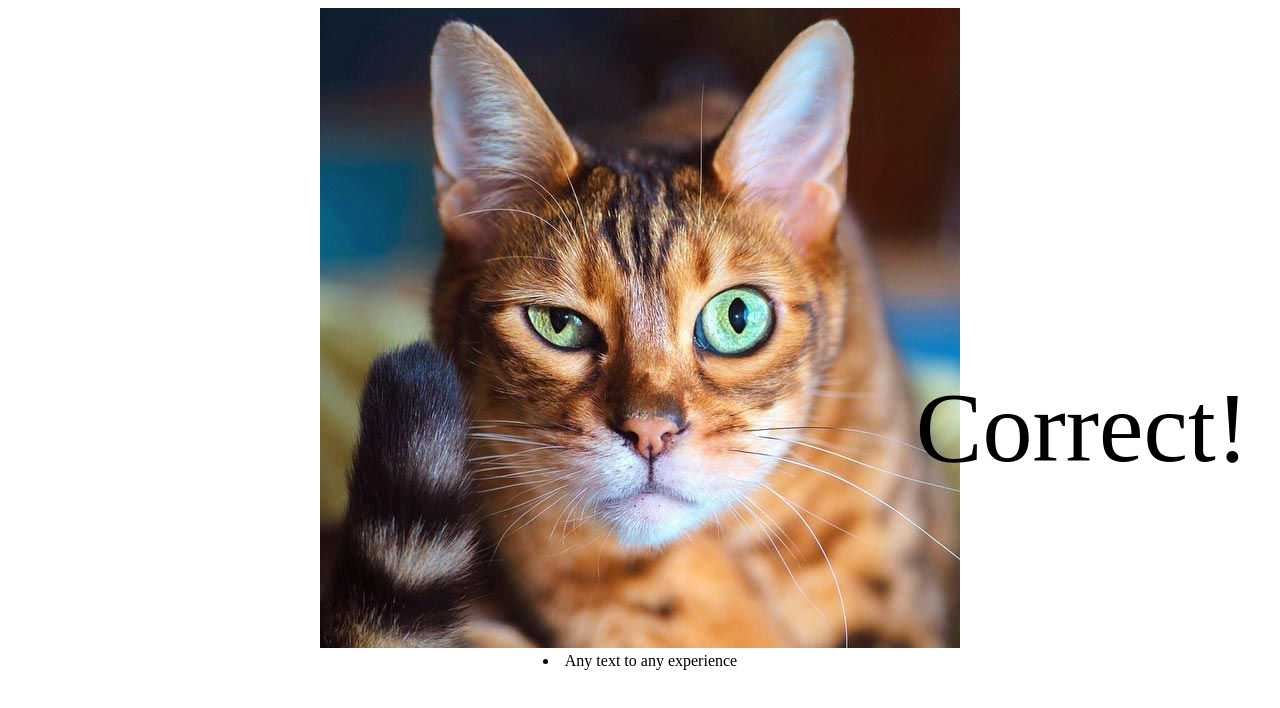
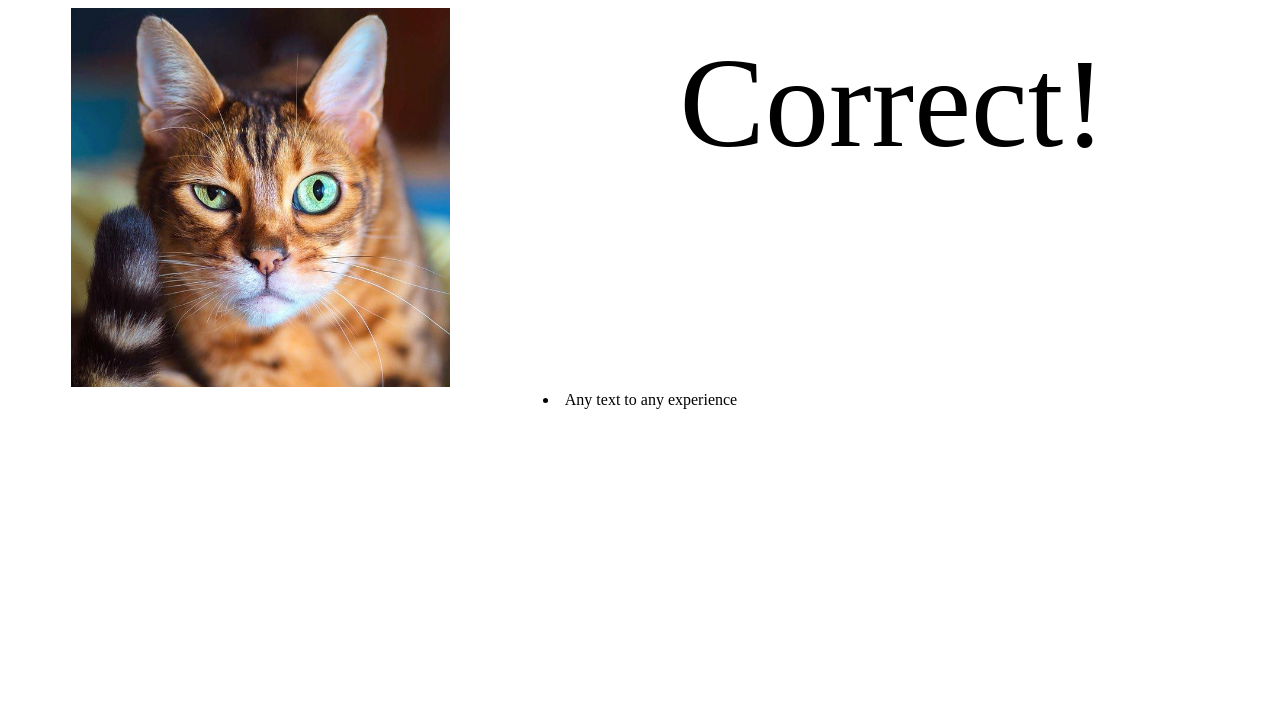
Before and after one commit to muridse/portfoly_00, a plain HTML site: page index.htm in a window 1280 px wide. Drawn offline with Linux system fonts and the light colour scheme.

Commit message:
correct version

```diff
--- a/index.htm
+++ b/index.htm
@@ -5,7 +5,7 @@
 	<link rel="stylesheet" type="text/css" href="styles.css">
 </head>
 <body align="center">
-<img src="123.jpg">
+<img class="image" src="123.jpg">
 <li>Any text to any experience</li>
 <p class="pin"> Correct!</p>
 </body>
--- a/styles.css
+++ b/styles.css
@@ -1,6 +1,10 @@
 .pin {
-	padding-left: 70%;
-    margin-top: -300px;
-    font-size: 100px;
-
+	padding-left: 40%;
+    margin-top: -30%;
+    font-size: 800%;
 }
+.image {
+    max-width: 30%;
+    max-height: 30%;
+    margin-right: 60%;
+}
```
